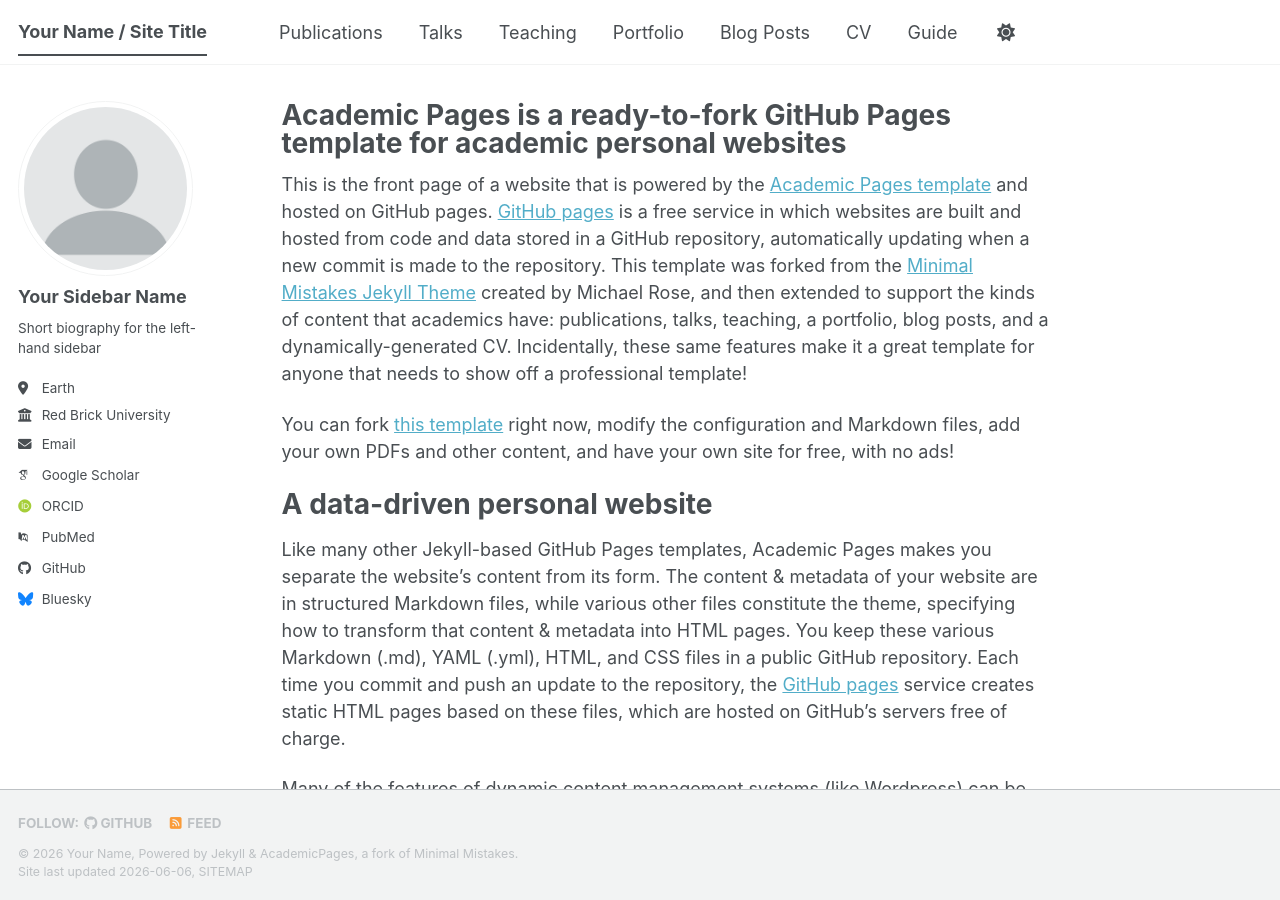
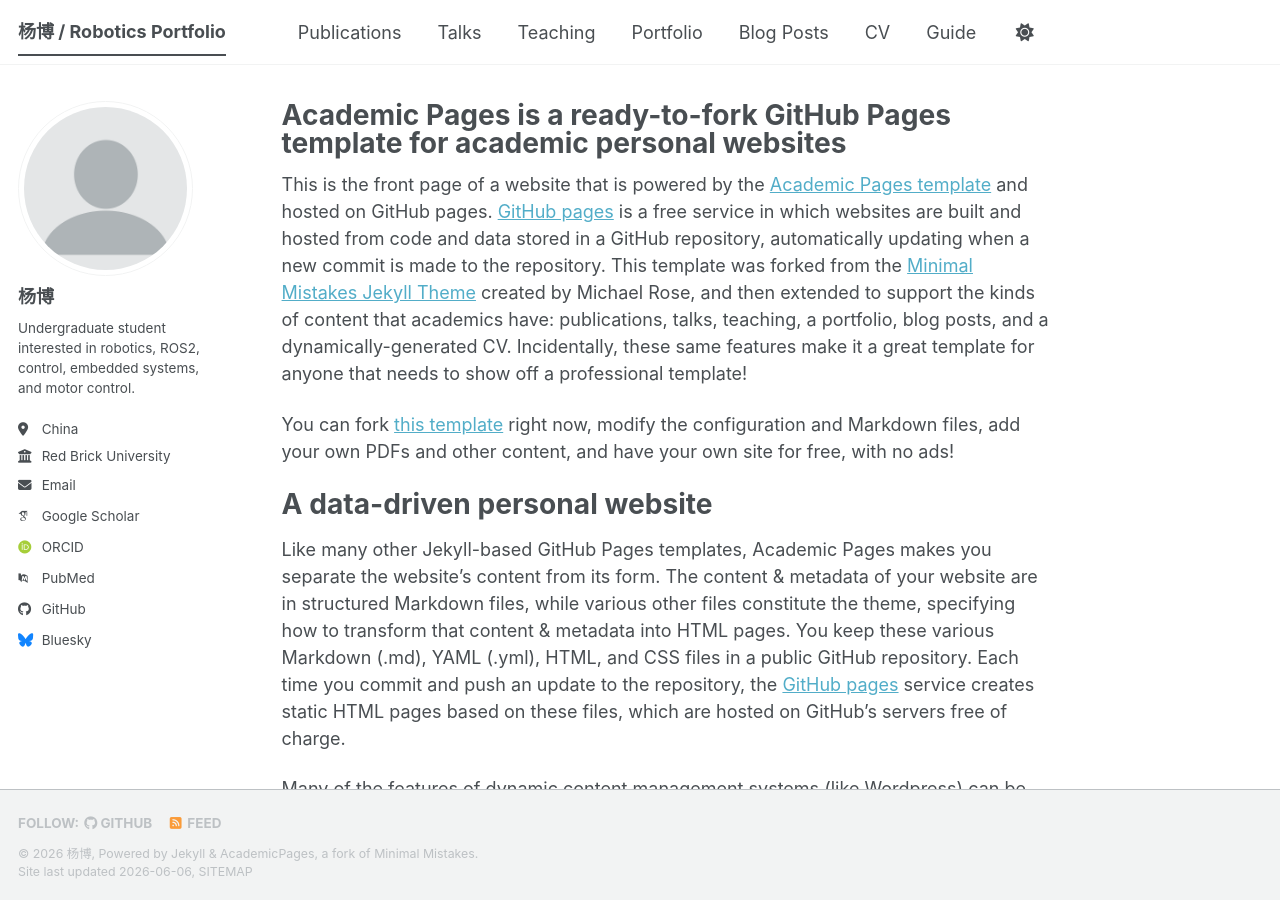
Before and after one commit to scientisbo/scientisbo.github.io, a Jekyll site: the page built from _pages/about.md, in a window 1280 px wide and 900 px high. Built offline with Jekyll 4.4.1, drawn with Linux system fonts in a browser that asks for light colours; some web fonts are replaced; a script bundle is joined from its source files by our own code; library files that are not in the unit come from our copies.

Commit message:
Modify site title, author info, and repository
Updated site configuration with personal details and links.

```diff
--- a/_config.yml
+++ b/_config.yml
@@ -9,14 +9,14 @@
 # Basic Site Settings
 locale                   : "en-US"
 site_theme               : "default" # The available themes options are "default", "air", "sunrise", "mint", "dirt" and "contrast"
-title                    : "Your Name / Site Title"
+title                    : "杨博 / Robotics Portfolio"
 title_separator          : "-"
-name                     : &name "Your Name"
-description              : &description "Your Name's academic portfolio"   # Update this with a general description of your site, this is the default if not overridden by a page
-url                      : https://academicpages.github.io # The base hostname & protocol for your site e.g. "https://[your GitHub username].github.io",
+name                     : &name "杨博"
+description              : &description "C++ / ROS2 / Control / Embedded Systems / Robotics Portfolio"   # Update this with a general description of your site, this is the default if not overridden by a page
+url                      : https://scientisbo.github.io # The base hostname & protocol for your site e.g. "https://[your GitHub username].github.io",
                                                            # or if you already have some other page hosted on Github then use "https://[your GitHub username].github.io/[Your Repo Name]"
 baseurl                  : "" # the subpath of your site, e.g. "/blog"
-repository               : "academicpages/academicpages.github.io"
+repository               : "scientisbo/scientisbo.github.io"
 
 # Site Author - The following control what appear as part of the author content on the side bar.
 #               If a field is blank the icon and link will not appear, otherwise it will be shown.
@@ -24,13 +24,13 @@ repository               : "academicpages/academicpages.github.io"
 author:
   # Biographic information
   avatar           : "profile.png"
-  name             : "Your Sidebar Name"
+  name             : "杨博"
   pronouns         : # example: "she/her"
-  bio              : "Short biography for the left-hand sidebar"
-  location         : "Earth"
+  bio              : "Undergraduate student interested in robotics, ROS2, control, embedded systems, and motor control."
+  location         : "China"
   employer         : "Red Brick University"
   uri              : # URL
-  email            : "none@example.org"
+  email            : "1659087192@qq.com"
 
   # Academic websites
   academia         : # URL
```
